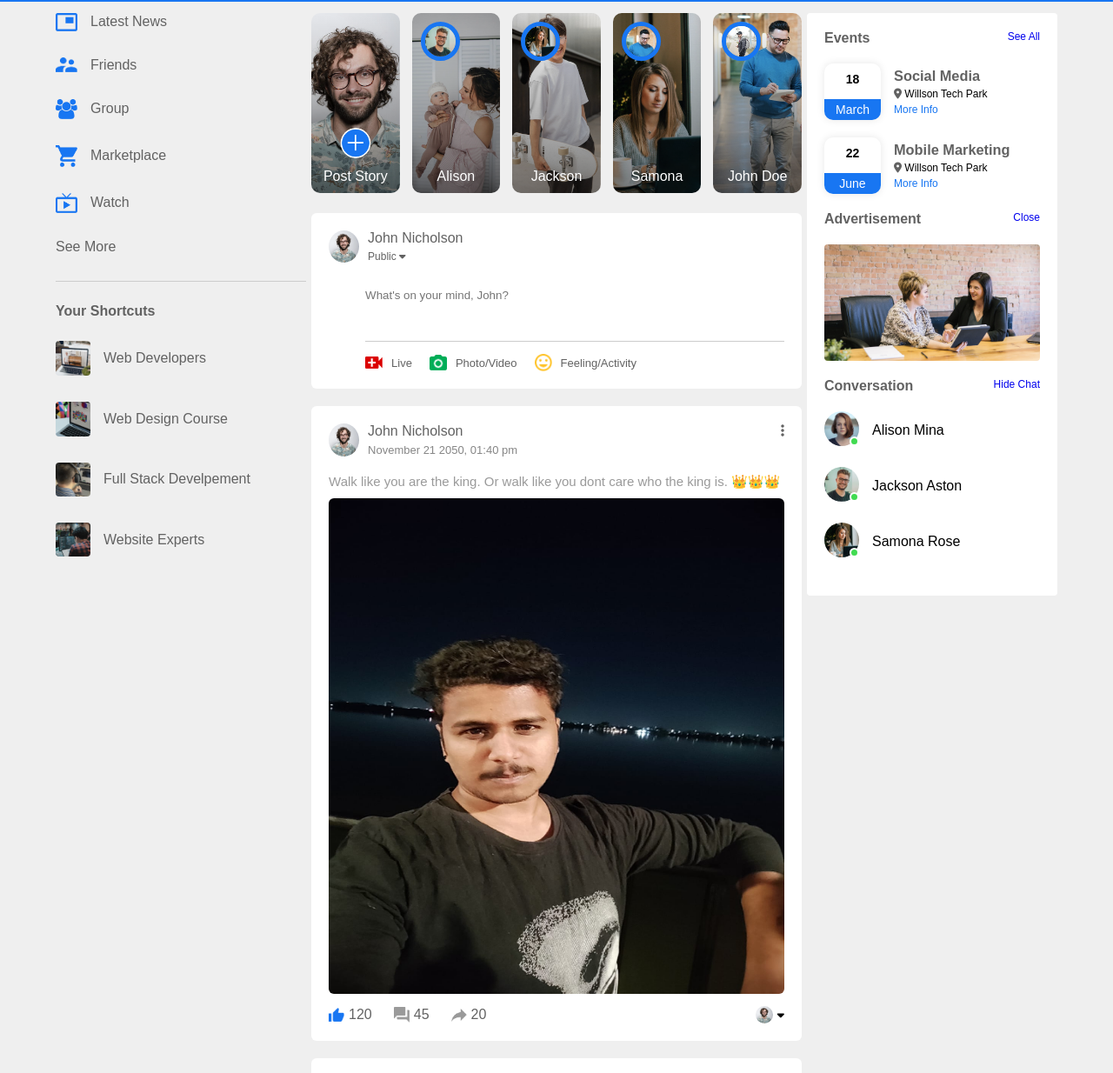
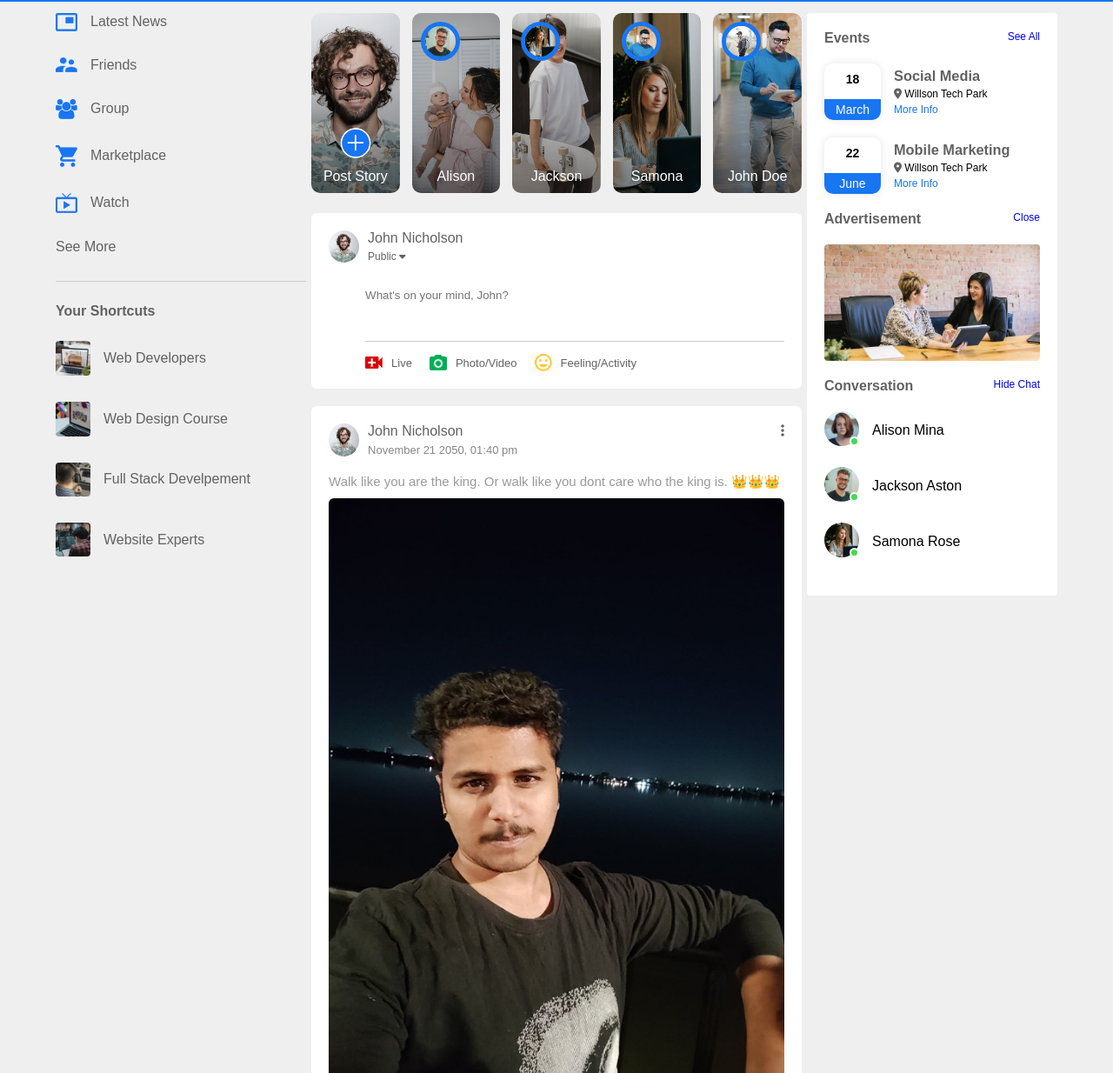
Before and after one commit to Biswaranjan-Panda/S-Facebook, a plain HTML site: page index.html in a window 1280 px wide. Shown: the part 53-1287 px from the top of the page at 87% size. Drawn offline with Linux system fonts and the light colour scheme.

Commit message:
Update style.css

```diff
--- a/style.css
+++ b/style.css
@@ -513,7 +513,6 @@ nav {
 
 .post-img {
   width: 100%;
-  height: 570px;
   border-radius: 6px;
   margin: 10px 0px;
 }
```
